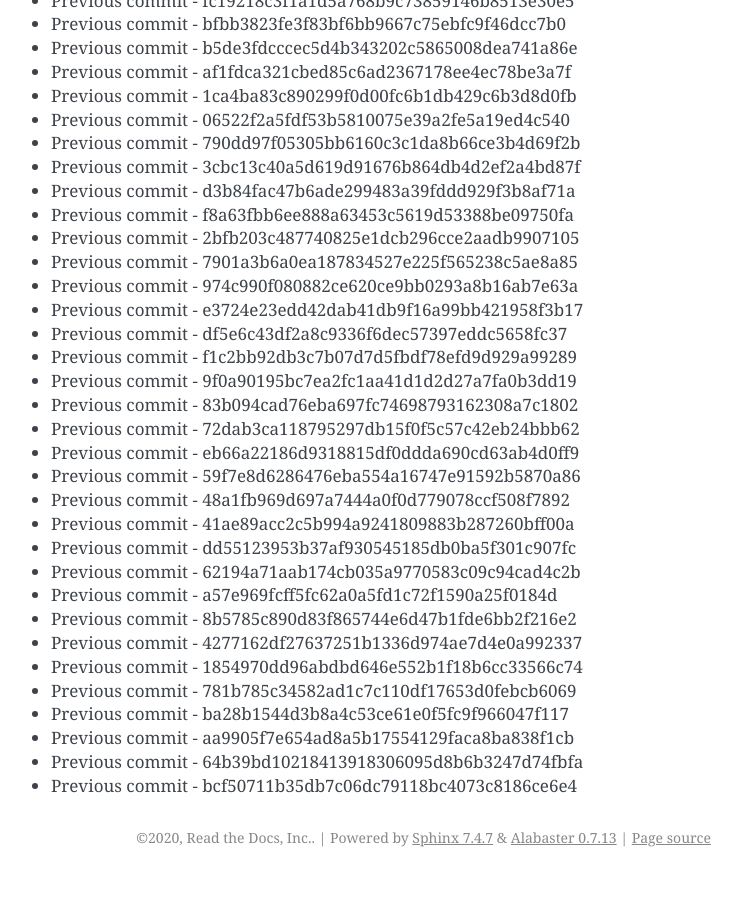
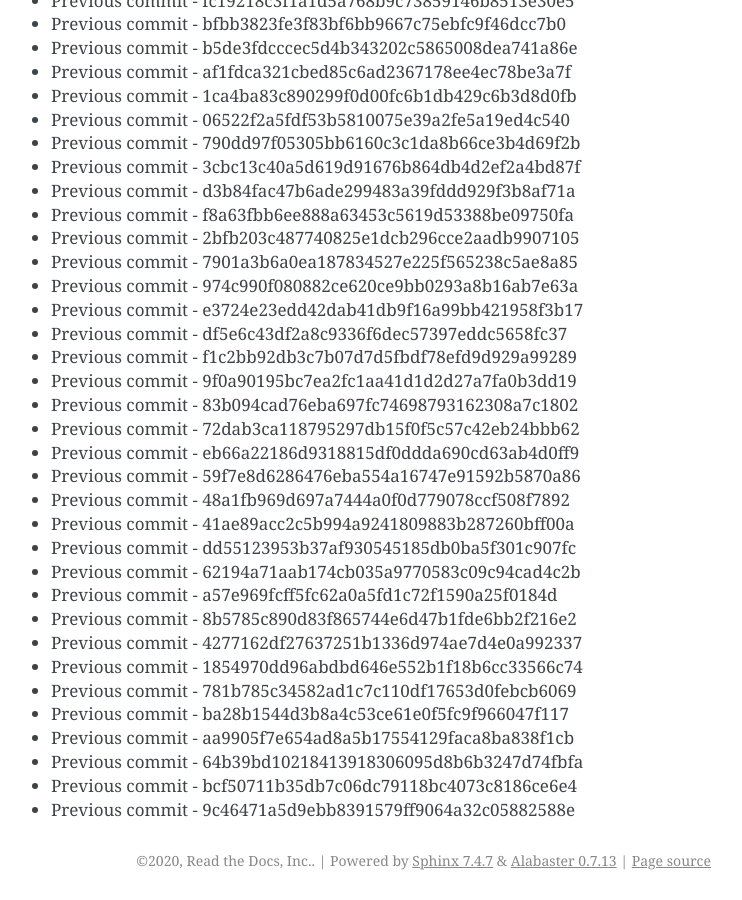
Before and after one commit to readthedocs/rtd-git-stresstest, a Sphinx documentation site: the page built from docs/updates.rst, in a window 1280 px wide and 900 px high, scrolled down 69309 px. Shown: the whole window, without its empty margins (399-1141 px from the left). Built offline with Sphinx 7.4.7, drawn with Linux system fonts in a browser that asks for light colours; before the commit the page ends 70186 px from its top, so only the background shows below that.

Commit message:
Generating commit from previous: 9c46471a5d9ebb8391579ff9064a32c05882588e

```diff
--- a/docs/updates.rst
+++ b/docs/updates.rst
@@ -2944,3 +2944,4 @@ It can be tested for any performance characteristics.
 * Previous commit - aa9905f7e654ad8a5b17554129faca8ba838f1cb
 * Previous commit - 64b39bd10218413918306095d8b6b3247d74fbfa
 * Previous commit - bcf50711b35db7c06dc79118bc4073c8186ce6e4
+* Previous commit - 9c46471a5d9ebb8391579ff9064a32c05882588e
```
